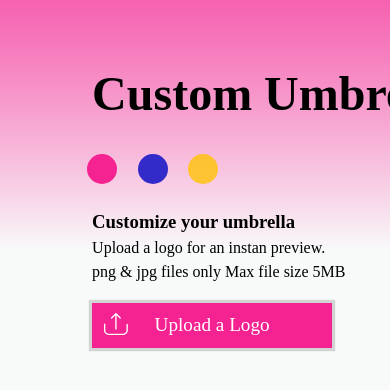
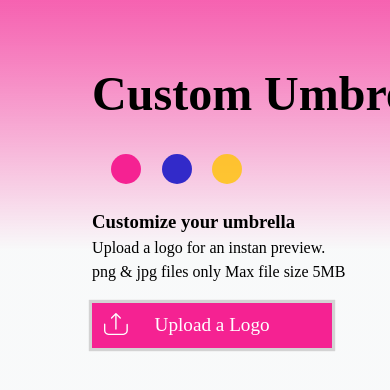
Before and after one commit to hs122/Umbrella, a plain HTML site: page index.html in a window 390 px wide. Shown: the part 172-562 px from the top of the page. Drawn offline with Linux system fonts and the light colour scheme.

Commit message:
Umbrella details

```diff
--- a/styles/style.css
+++ b/styles/style.css
@@ -69,7 +69,6 @@ body{
   height:500px;
   max-width:960px;
   width:100%;
-
   margin-inline:15rem;
 }
 .loading__images{
@@ -236,6 +235,8 @@ body{
       bottom :-1%;
      left: 60%;
 
-
+    }
+    .content__color{
+      margin-inline:1.5rem;
     }
 }
```
